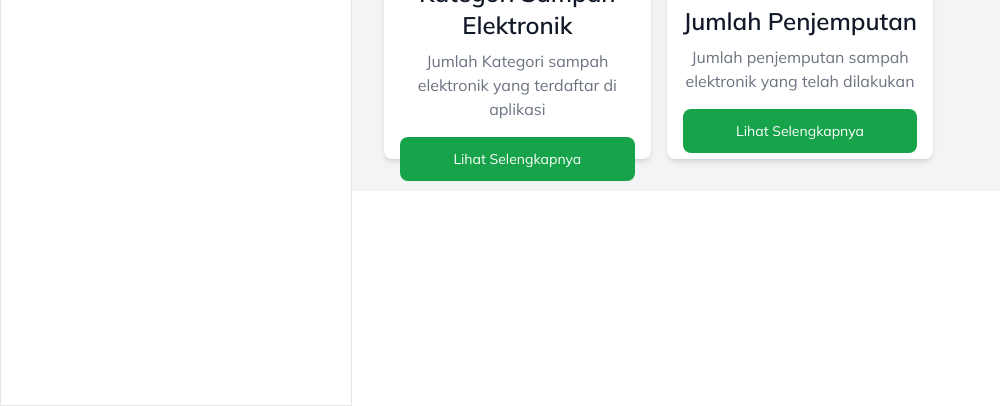
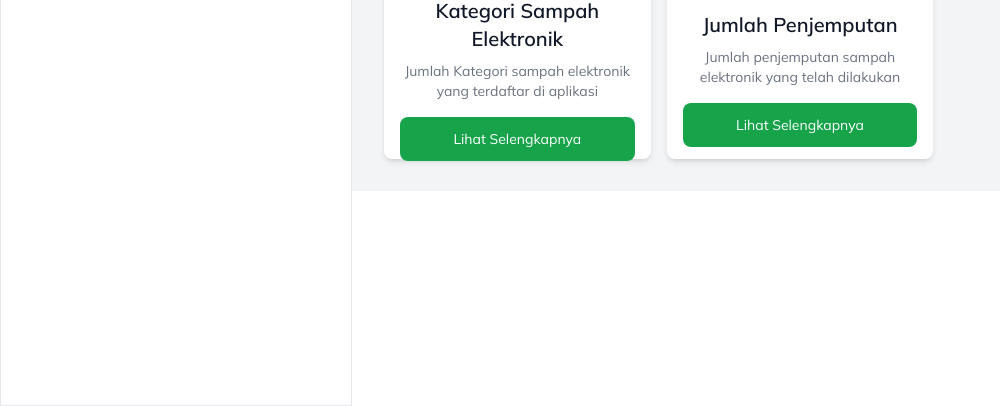
Before and after one commit to ProyekPerangkatLunak-B/e-wastepas, a Laravel app: page /penjemputan-sampah in a window 1280 px wide. Shown: the part 394-800 px from the top of the page, without its empty margins (0-1000 px from the left). Run offline with Laravel 12, Linux system fonts and the light colour scheme; style sheets or scripts are compiled from the project's sources; some libraries are stand-ins or nearby versions.

Commit message:
Recycleme-frontend: Mengerjakan Prototype 1 Modul 1 Sub Modul 2

```diff
--- a/resources/views/components/card.blade.php
+++ b/resources/views/components/card.blade.php
@@ -3,8 +3,8 @@
         <img src="{{ $image }}" alt="{{ $title }}" class="object-cover w-full h-full">
     </div>
     <div class="flex flex-col items-center justify-center h-40 p-4 text-center">
-        <h3 class="text-2xl font-semibold text-gray-900">{{ $title }}</h3>
-        <p class="mt-2 text-base text-gray-500">{{ $description }}</p>
+        <h3 class="text-xl font-semibold text-gray-900">{{ $title }}</h3>
+        <p class="mt-2 text-sm text-gray-500">{{ $description }}</p>
         <a href="{{ $link }}" class="inline-block w-full px-4 py-3 mt-4 text-sm font-medium text-white bg-green-600 rounded-lg hover:bg-green-700">Lihat Selengkapnya</a>
     </div>
 </div>
```
